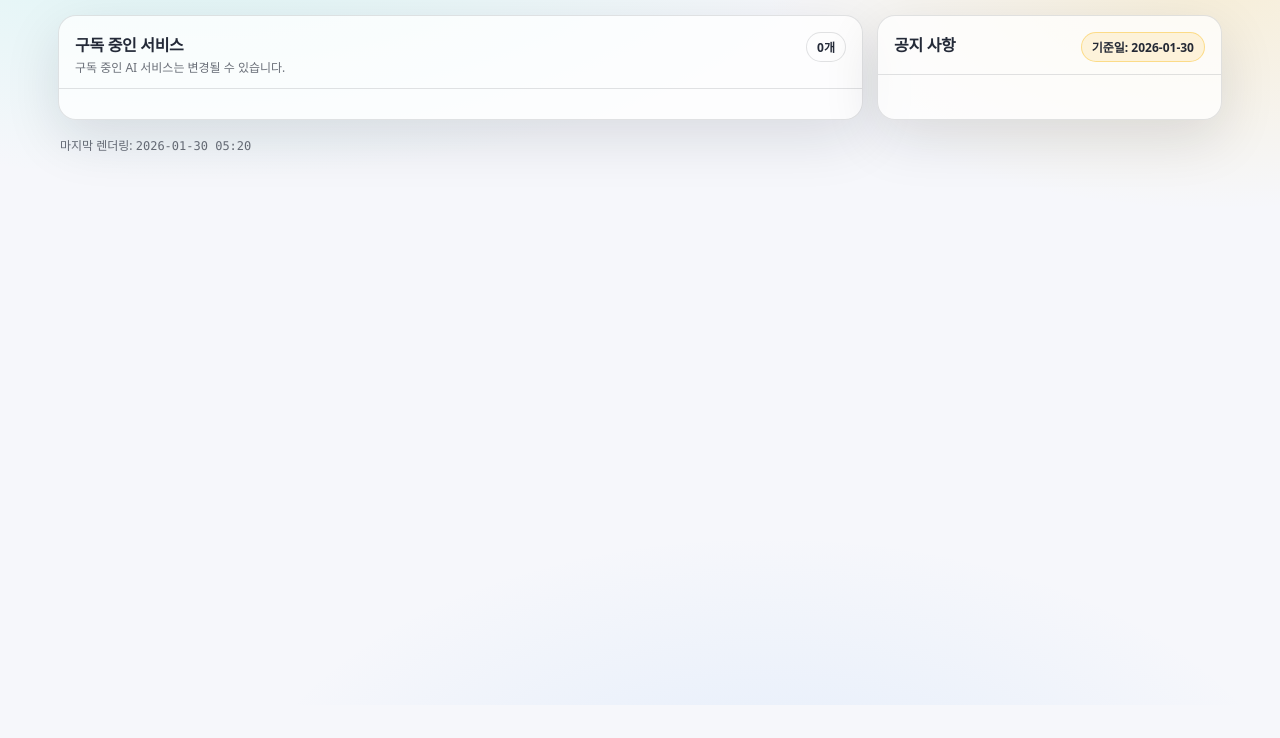
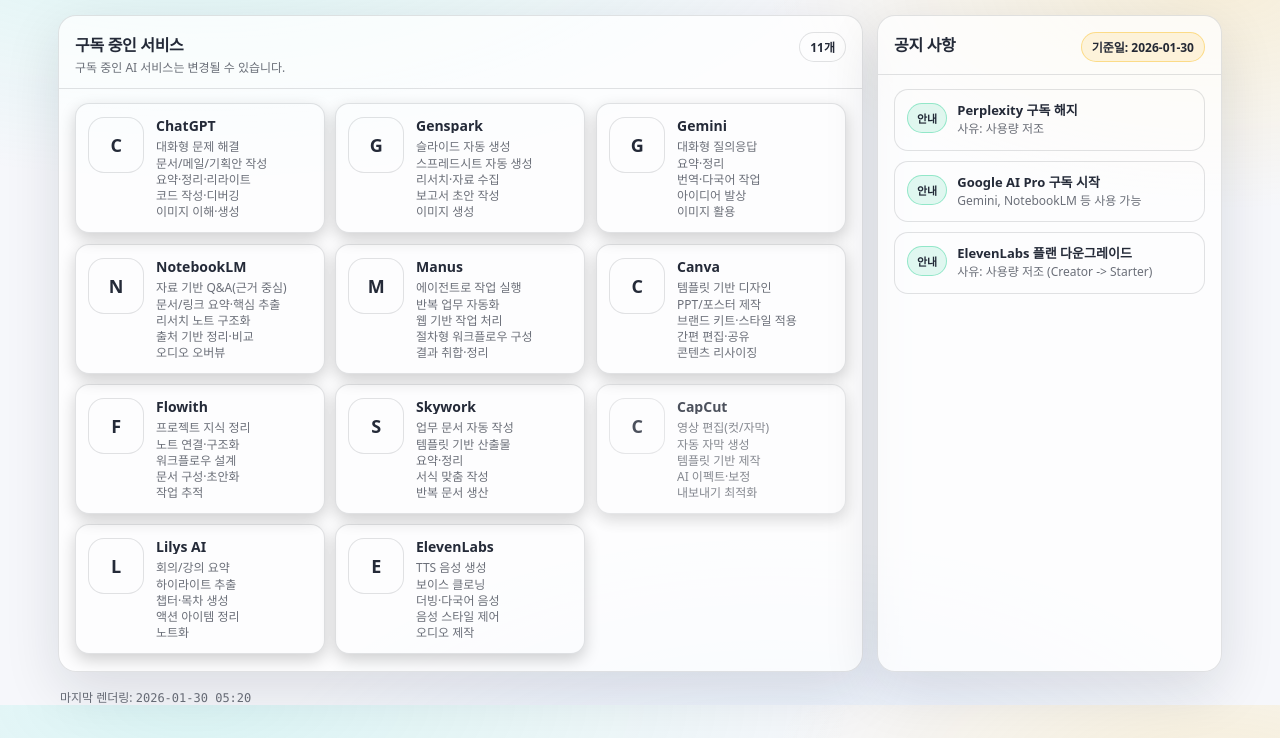
Before and after one commit to knocaizone/Notice-page, a plain HTML site: page index.html in a window 1280 px wide. Shown: the part 95-833 px from the top of the page. Before the commit the page ends 800 px from the top, so only its background shows below. Drawn offline with Linux system fonts and the light colour scheme.

Commit message:
Update index.html

```diff
--- a/index.html
+++ b/index.html
@@ -521,11 +521,66 @@
     </div>
   </div>
 
+  <script>
+    /**
+     * =========================
+     * 1) 여기만 주로 수정하세요
+     * =========================
+     */
 
-  <script src="./config.js"></script>
+    // 서비스 목록 (기능만 / 줄바꿈은 \n)
+    const SERVICES = [
+      { name: "ChatGPT",     url: "https://chatgpt.com/",       domain: "chatgpt.com",
+        note: "대화형 문제 해결\n문서/메일/기획안 작성\n요약·정리·리라이트\n코드 작성·디버깅\n이미지 이해·생성" },
 
-  <script>
-      // 공지 숨김 로컬스토리지 키
+      { name: "Genspark",    url: "https://www.genspark.ai/",   domain: "genspark.ai",
+        note: "슬라이드 자동 생성\n스프레드시트 자동 생성\n리서치·자료 수집\n보고서 초안 작성\n이미지 생성" },
+
+      { name: "Gemini",      url: "https://gemini.google.com/", domain: "gemini.google.com",
+        note: "대화형 질의응답\n요약·정리\n번역·다국어 작업\n아이디어 발상\n이미지 활용" },
+
+      { name: "NotebookLM",  url: "https://notebooklm.google/", domain: "notebooklm.google",
+        note: "자료 기반 Q&A(근거 중심)\n문서/링크 요약·핵심 추출\n리서치 노트 구조화\n출처 기반 정리·비교\n오디오 오버뷰" },
+
+      { name: "Manus",       url: "https://manus.im/",          domain: "manus.im",
+        note: "에이전트로 작업 실행\n반복 업무 자동화\n웹 기반 작업 처리\n절차형 워크플로우 구성\n결과 취합·정리" },
+
+      { name: "Canva",       url: "https://www.canva.com/",     domain: "canva.com",
+        note: "템플릿 기반 디자인\nPPT/포스터 제작\n브랜드 키트·스타일 적용\n간편 편집·공유\n콘텐츠 리사이징" },
+
+      { name: "Flowith",     url: "https://flowith.io/",        domain: "flowith.io",
+        note: "프로젝트 지식 정리\n노트 연결·구조화\n워크플로우 설계\n문서 구성·초안화\n작업 추적" },
+
+      { name: "Skywork",     url: "https://skywork.ai/",        domain: "skywork.ai",
+        note: "업무 문서 자동 작성\n템플릿 기반 산출물\n요약·정리\n서식 맞춤 작성\n반복 문서 생산" },
+
+      /* ✅ (수정) CapCut만 비활성화: 클릭/호버/링크 이동 모두 불가 */
+      { name: "CapCut",      url: "https://www.capcut.com/",    domain: "capcut.com",
+        disabled: true,
+        note: "영상 편집(컷/자막)\n자동 자막 생성\n템플릿 기반 제작\nAI 이펙트·보정\n내보내기 최적화" },
+
+      { name: "Lilys AI",    url: "https://lilys.ai/",          domain: "lilys.ai",
+        note: "회의/강의 요약\n하이라이트 추출\n챕터·목차 생성\n액션 아이템 정리\n노트화" },
+
+      { name: "ElevenLabs",  url: "https://elevenlabs.io/",     domain: "elevenlabs.io",
+        note: "TTS 음성 생성\n보이스 클로닝\n더빙·다국어 음성\n음성 스타일 제어\n오디오 제작" },
+    ];
+
+    /**
+     * 공지(자주 변경)
+     * - (요청) 헤드라인 블록 제거했으므로, 아래 items만 렌더링됨
+     * - (요청) 전부 '안내'로 통일
+     */
+    const NOTICE = {
+      noticeId: "2026-01-30",
+      items: [
+        { title: "Perplexity 구독 해지", sub: "사유: 사용량 저조" },
+        { title: "Google AI Pro 구독 시작",     sub: "Gemini, NotebookLM 등 사용 가능" },
+        { title: "ElevenLabs 플랜 다운그레이드",     sub: "사유: 사용량 저조 (Creator -> Starter)" }
+      ]
+    };
+
+    // 공지 숨김 로컬스토리지 키
     const KEY_HIDE_UNTIL = (id) => `notice:hideUntil:${id}`;
 
     /**
@@ -698,5 +753,4 @@
     }, 60 * 1000);
   </script>
 </body>
-
 </html>
```
